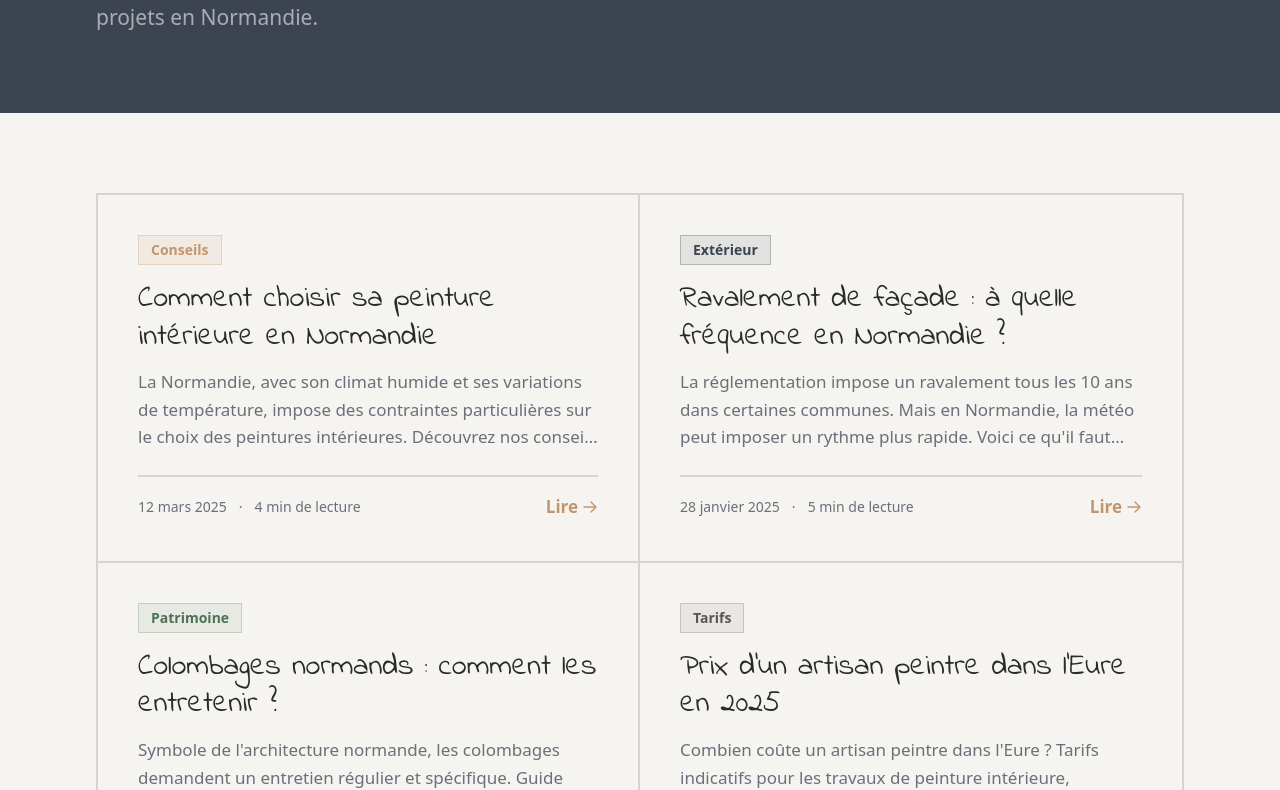
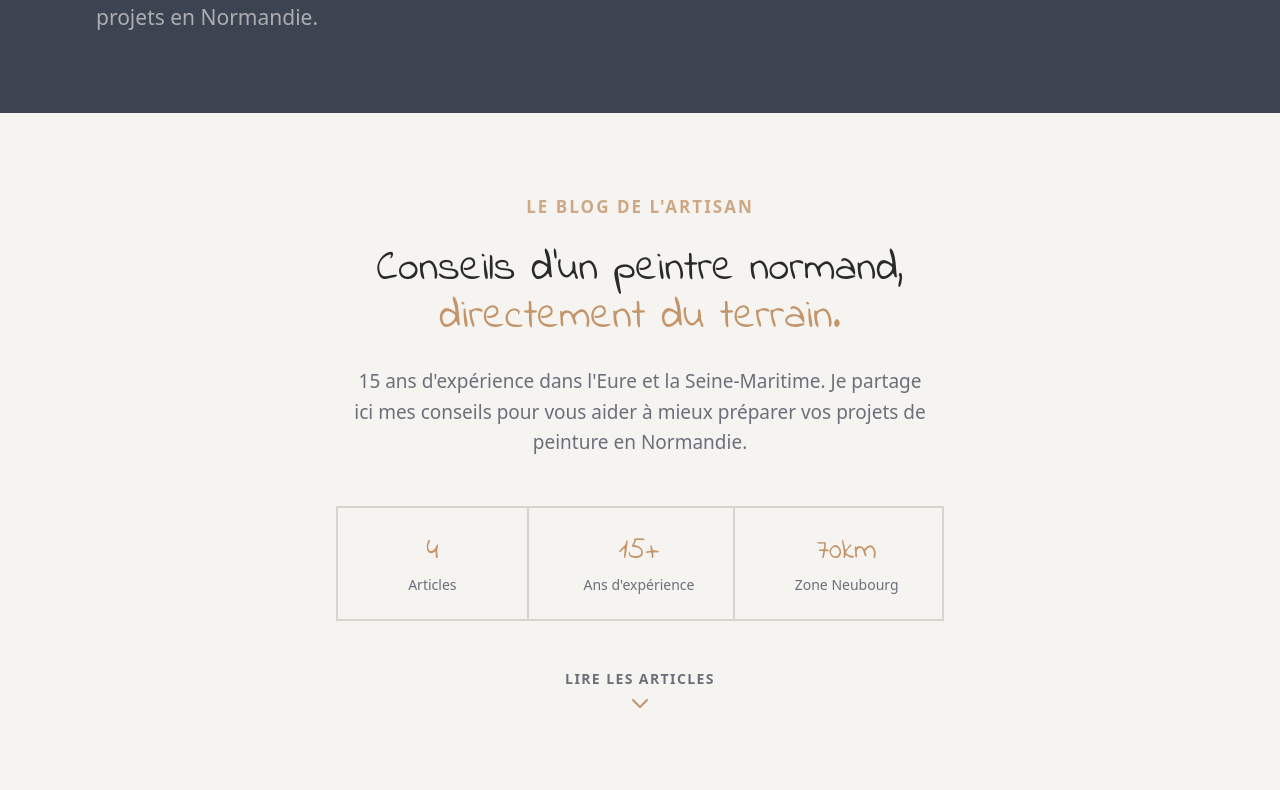
Before and after one commit to pichouleo/Yannick-Decors, a Next.js app: page /blog in a window 1280 px wide. Shown: the part 431-1221 px from the top of the page. Built offline with nearby package versions, Linux system fonts and the light colour scheme; a web font is replaced by a local one.

Commit message:
feat: blog intro SEO, thin content fix, liens internes

```diff
--- a/app/blog/page.tsx
+++ b/app/blog/page.tsx
@@ -36,6 +36,47 @@ export default function BlogPage() {
           </p>
         </div>
       </section>
+      {/* Introduction SEO */}
+<section className="bg-cream py-20 border-b-2 border-border">
+  <div className="container-site text-center max-w-2xl mx-auto">
+    <span className="section-tag text-terra/80 mb-6 block">Le blog de l'artisan</span>
+    <h2 className="font-title text-dark mb-6" style={{ fontSize: 'clamp(28px, 4vw, 42px)' }}>
+      Conseils d'un peintre normand,<br />
+      <span className="text-terra">directement du terrain.</span>
+    </h2>
+    <p className="text-muted text-lg leading-relaxed mb-12 max-w-xl mx-auto">
+      15 ans d'expérience dans l'Eure et la Seine-Maritime. Je partage ici mes conseils
+      pour vous aider à mieux préparer vos projets de peinture en Normandie.
+    </p>
+
+    {/* 3 stats */}
+    <div className="grid grid-cols-3 gap-4 mb-12 border-2 border-border">
+      <div className="py-6 px-4 border-r-2 border-border">
+        <p className="font-title text-3xl text-terra mb-1">4</p>
+        <p className="text-muted text-sm">Articles</p>
+      </div>
+      <div className="py-6 px-4 border-r-2 border-border">
+        <p className="font-title text-3xl text-terra mb-1">15+</p>
+        <p className="text-muted text-sm">Ans d'expérience</p>
+      </div>
+      <div className="py-6 px-4">
+        <p className="font-title text-3xl text-terra mb-1">70km</p>
+        <p className="text-muted text-sm">Zone Neubourg</p>
+      </div>
+    </div>
+
+    {/* Flèche vers les articles */}
+    <div className="flex flex-col items-center gap-2 text-muted">
+      <span className="text-sm font-body font-semibold tracking-widest uppercase">Lire les articles</span>
+      <svg
+        className="w-6 h-6 text-terra animate-bounce"
+        fill="none" viewBox="0 0 24 24" stroke="currentColor" strokeWidth={2}
+      >
+        <path strokeLinecap="round" strokeLinejoin="round" d="M19 9l-7 7-7-7" />
+      </svg>
+    </div>
+  </div>
+</section>
 
       {/* Articles */}
       <section className="bg-cream py-20">
```
